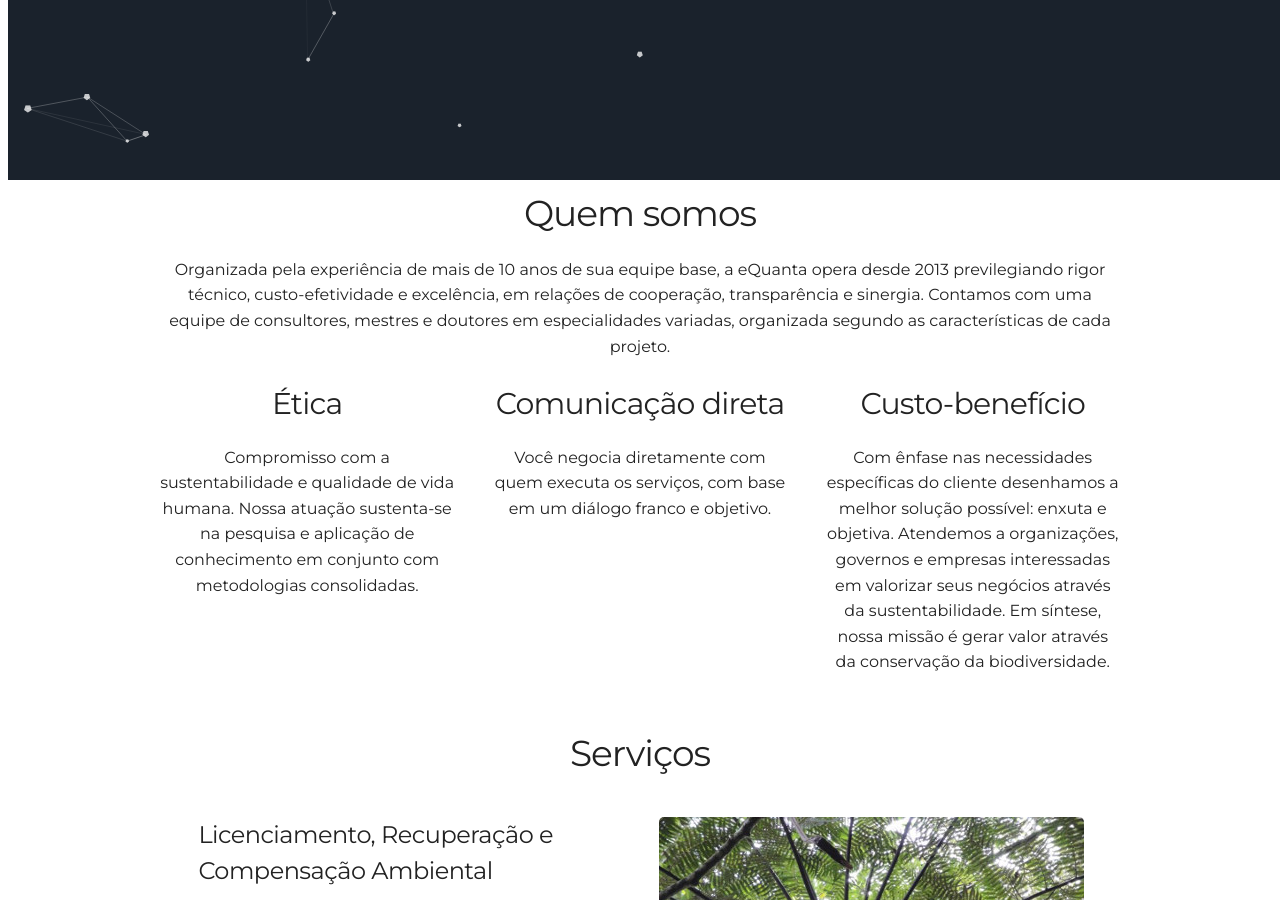
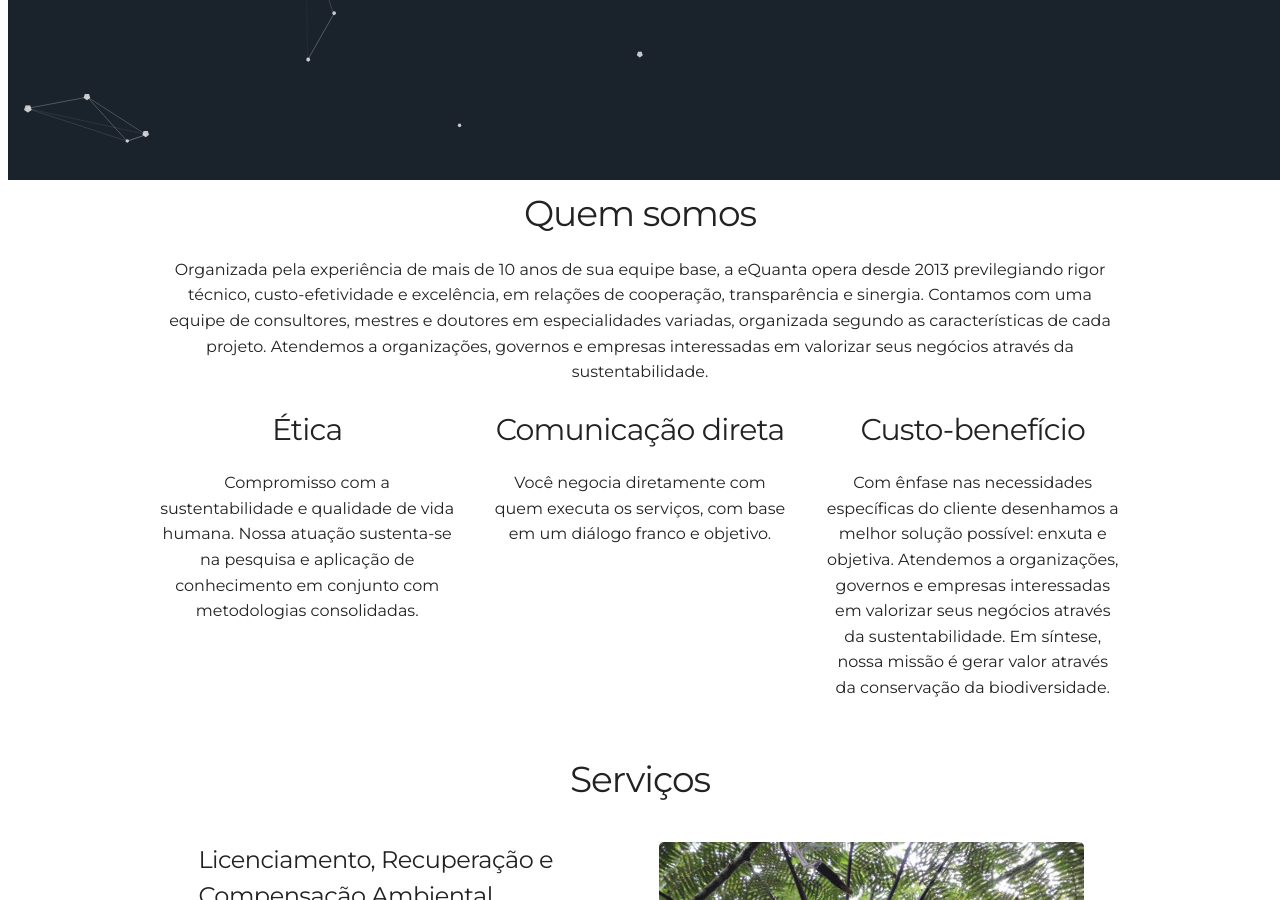
Before and after one commit to leroy1977/eQ1, a Jekyll site: the page built from index.html, in a window 1280 px wide and 900 px high, scrolled down 735 px. Built offline with Jekyll 4.4.1, drawn with Linux system fonts in a browser that asks for light colours.

Commit message:
Update _config.yml

```diff
--- a/_config.yml
+++ b/_config.yml
@@ -11,7 +11,7 @@ url: https://leroy1977.github.io/eQ1/ # the base hostname & protocol for your si
 
 # User settings
 username: eQuanta
-user_description: Organizada pela experiência de mais de 10 anos de sua equipe base, a eQuanta opera desde 2013 previlegiando rigor técnico, custo-efetividade e excelência, em relações de cooperação, transparência e sinergia. Contamos com uma equipe de consultores, mestres e doutores em especialidades variadas, organizada segundo as características de cada projeto.
+user_description: Organizada pela experiência de mais de 10 anos de sua equipe base, a eQuanta opera desde 2013 previlegiando rigor técnico, custo-efetividade e excelência, em relações de cooperação, transparência e sinergia. Contamos com uma equipe de consultores, mestres e doutores em especialidades variadas, organizada segundo as características de cada projeto. Atendemos a organizações, governos e empresas interessadas em valorizar seus negócios através da sustentabilidade.
 
 user_title: Diligentia laborat in omnis silvae et maria Benvindos à nossa landing page!
 email: e.quanta.env@gmail.com
```
